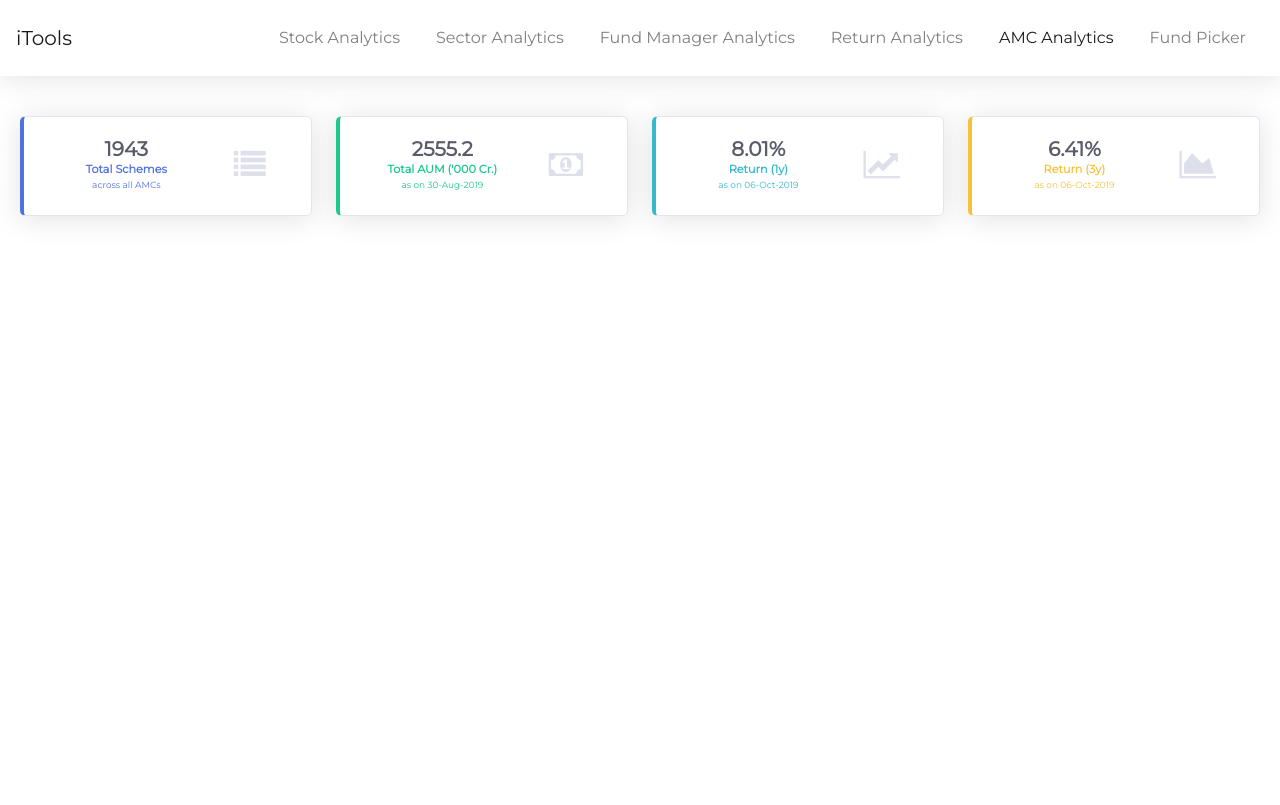
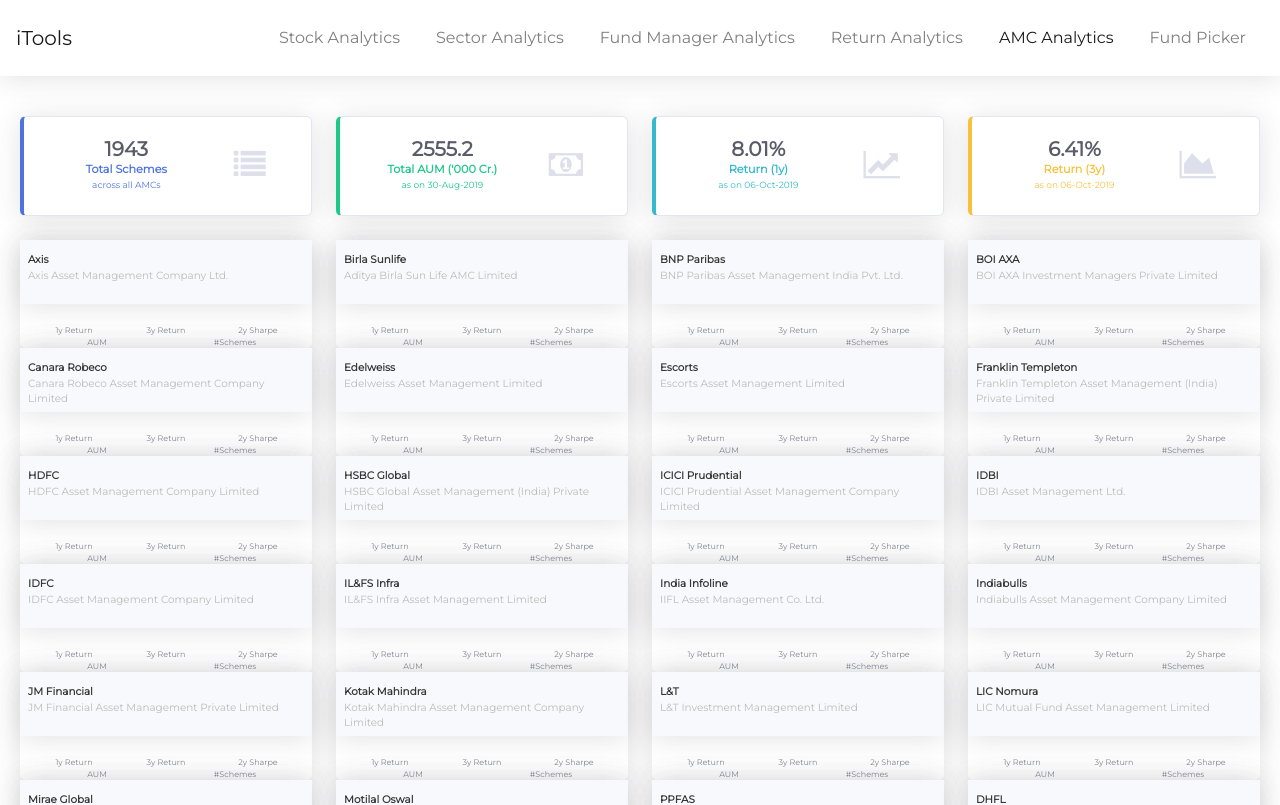
Before and after one commit to ravikiranacharya/itools-client, a React (Create React App) app: page /amc-analytics in a window 1280 px wide. Shown: the top 805 px of the page. Built offline with nearby package versions, Linux system fonts and the light colour scheme.

Commit message:
Working on card design

```diff
--- a/src/components/amcanalytics/amcAnalytics.jsx
+++ b/src/components/amcanalytics/amcAnalytics.jsx
@@ -4,6 +4,8 @@
   fetchAMCUniversalOverview,
   fetchAssetWiseAMCPerformance
 } from "../../services/amcAnalytics";
+import AMCCard from "./amcCard";
+import Spinner from "../common/spinner";
 
 class AMCAnalytics extends Component {
   state = {};
@@ -15,8 +17,21 @@
   }
 
   render() {
-    const { amcOverview } = this.state;
-    return <AMCOverview data={amcOverview}></AMCOverview>;
+    if (!(this.state.amcOverview && this.state.assetWisePerformance))
+      return <Spinner></Spinner>;
+
+    const { amcOverview, assetWisePerformance } = this.state;
+    console.log(assetWisePerformance);
+    return (
+      <div>
+        <AMCOverview data={amcOverview}></AMCOverview>
+        <div className="row p-2">
+          {assetWisePerformance.map(item => {
+            return <AMCCard data={item} key={item.amcId}></AMCCard>;
+          })}
+        </div>
+      </div>
+    );
   }
 }
 
--- a/src/components/amcanalytics/amcCard.jsx
+++ b/src/components/amcanalytics/amcCard.jsx
@@ -1,9 +1,38 @@
 import React, { Component } from "react";
+import Spinner from "../common/spinner";
 
 class AMCCard extends Component {
   state = {};
+
+  componentWillMount() {
+    const { data } = this.props;
+    this.setState({ data });
+  }
+
   render() {
-    return <h6>AMC Card</h6>;
+    if (!this.state.data) return <Spinner></Spinner>;
+    const { data } = this.state;
+    return (
+      <div className="col-md-3 col-lg-3 col-sm-6 col-12">
+        <div className="card shadow flash-card animated--fade-in">
+          <div className="card-header shadow text-left">
+            <div className="row">{data.amcShortName}</div>
+            <div className="row amc-full-name">{data.amcFullName}</div>
+          </div>
+          <div className="card-body">
+            <div className="row card-labels">
+              <div className="col-md-4 col-lg-4 col-sm-4 col-4">1y Return</div>
+              <div className="col-md-4 col-lg-4 col-sm-4 col-4">3y Return</div>
+              <div className="col-md-4 col-lg-4 col-sm-4 col-4">2y Sharpe</div>
+            </div>
+            <div className="row card-labels">
+              <div className="col-md-6 col-lg-6 col-sm-6 col-6">AUM</div>
+              <div className="col-md-6 col-lg-6 col-sm-6 col-6">#Schemes</div>
+            </div>
+          </div>
+        </div>
+      </div>
+    );
   }
 }
 
--- a/src/custom.css
+++ b/src/custom.css
@@ -206,7 +206,8 @@
   padding-bottom: 0px;
 }
 
-.flash-card .returns-date {
+.flash-card .returns-date,
+.card-labels {
   font-size: 0.5rem;
 }
 
@@ -229,6 +230,11 @@
 .chart-area {
   height: auto;
   min-height: 350px;
+}
+
+.amc-full-name {
+  color: #bbb;
+  font-weight: 100;
 }
 
 @media screen and (min-width: 768px) and (max-width: 1023px) {
```
